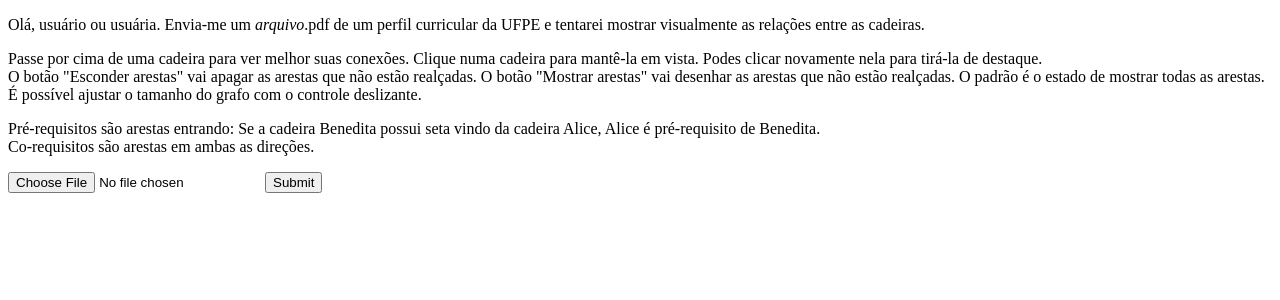
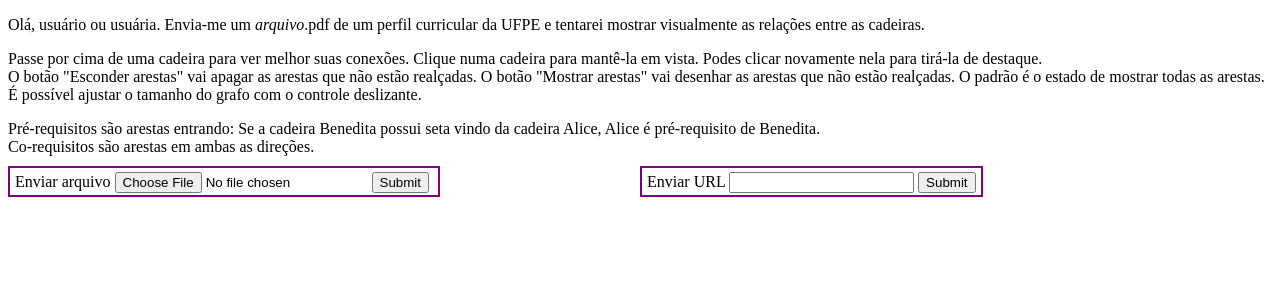
Before and after one commit to pedroqueiroga/perfil-pessoal, a Flask app: page / in a window 1280 px wide. Shown: the part 26-326 px from the top of the page. Run offline with Flask 2, Linux system fonts and the light colour scheme.

Commit message:
Aceitando pdf de URLs

```diff
--- a/src/main.py
+++ b/src/main.py
@@ -1,8 +1,12 @@
 import os
 from .perfil2 import do_everything
-
+from . import msgs
+import requests
+import io
+import traceback
 from flask import Flask, render_template, request
 app = Flask(__name__)
+
 
 @app.route('/')
 def visualizador():
@@ -10,16 +14,29 @@ def visualizador():
 
 @app.route('/upload', methods = ['POST'])
 def graph():
-    f = request.files['file']
-    if f.content_type != 'application/pdf':
+    if request.form:
+        # devo pegar o arquivo do url
+        url = request.form['url']
+        res = requests.get(url)
+        if res.status_code == requests.codes.ok:
+            content_type = res.headers['Content-Type']
+            f = io.BytesIO(res.content)
+            res.close()
+        else:
+            return render_template('grafo.html',
+                                   error=msgs.ERROR_COULDNT_DOWNLOAD)
+    elif request.files:
+        f = request.files['file']
+        content_type = f.content_type
+    if not 'application/pdf' in content_type:
         request.close()
         return render_template('grafo.html',
-                               error='Não foi possível aceitar que você enviou '
-                               'um pdf.')
+                               error=msgs.ERROR_NOT_PDF)
     try:
         g, curso, universidade, perfil = do_everything(f)
     except Exception as e:
         print('Erro:', e)
+        traceback.print_tb(e.__traceback__)
         g = None
     finally:
         request.close()
@@ -28,7 +45,7 @@ def graph():
         grafo = g.pipe().decode('utf-8')
         return render_template('grafo.html', grafo=grafo, curso=curso, universidade=universidade, perfil=perfil)
     else:
-        return render_template('grafo.html', error='Não foi possível extrair as relações de cadeiras deste pdf. Se você realmente enviou um perfil curricular da UFPE, por favor nos informe criando um bug report no github, ou nos contatando.')
+        return render_template('grafo.html', error=msgs.ERROR_COULDNT_EXTRACT)
 
 @app.route('/contato', methods = ['GET', 'POST'])
 def contato():
@@ -38,7 +55,7 @@ def contato():
         for k in request.form:
             print(k, request.form[k])
         request.close()
-        return render_template('contato.html', obrigado='Obrigado por entrar em contato.')
+        return render_template('contato.html', obrigado=msgs.THANKS_FOR_CONTACT)
 
 
 @app.route('/ajuda', methods = ['GET'])
--- /dev/null
+++ b/src/msgs.py
@@ -0,0 +1,8 @@
+ERROR_COULDNT_EXTRACT='Não foi possível extrair as relações de cadeiras deste pdf. Se você realmente enviou um perfil curricular da UFPE, por favor nos informe criando um bug report no github, ou nos contatando.'
+
+ERROR_COULDNT_DOWNLOAD='Não foi possível usar a URL fornecida para obter o arquivo pdf. Se o erro persiste e você acredita que enviou uma URL válida, por favor nos informe criando um bug report no github, ou nos contatando.'
+
+ERROR_NOT_PDF='Não foi possível aceitar que você enviou um pdf.'
+
+
+THANKS_FOR_CONTACT='Obrigado por entrar em contato.'
--- a/src/static/css/index.css
+++ b/src/static/css/index.css
@@ -0,0 +1,15 @@
+#forms form, form input {
+    display: inline;
+}
+
+#forms form {
+    border: solid;
+    border-width: 2px;
+    border-color: purple;
+    padding: 5px;
+}
+
+.divisor {
+    padding-right:100px;
+    padding-left:100px;
+}
--- a/src/templates/visualizador.html
+++ b/src/templates/visualizador.html
@@ -6,12 +6,22 @@
   O botão "Esconder arestas" vai apagar as arestas que não estão realçadas. O botão "Mostrar arestas" vai desenhar as arestas que não estão realçadas. O padrão é o estado de mostrar todas as arestas. É possível ajustar o tamanho do grafo com o controle deslizante.</p>
 <p>Pré-requisitos são arestas entrando: Se a cadeira Benedita possui seta vindo da cadeira Alice, Alice é pré-requisito de Benedita.<br/>
   Co-requisitos são arestas em ambas as direções.</p>
-<form action="upload"
-      method="POST"
-      enctype="multipart/form-data">
-  <input type="file" name="file" />
-  <input type="submit"/>
-</form>
+<div id="forms">
+  <form id="file_form" action="upload"
+        method="POST"
+        enctype="multipart/form-data">
+    <label for="file">Enviar arquivo</label>
+    <input type="file" name="file" />
+    <input type="submit"/>
+  </form>
+  <span class="divisor"></span>
+  <form id="url_form" action="upload"
+        method="POST">
+    <label for="url">Enviar URL</label>
+    <input type="url" name="url" />
+    <input type="submit"/>
+  </form>
+</div>
 
 {% block grafo_content %}
 {% endblock %}
```
